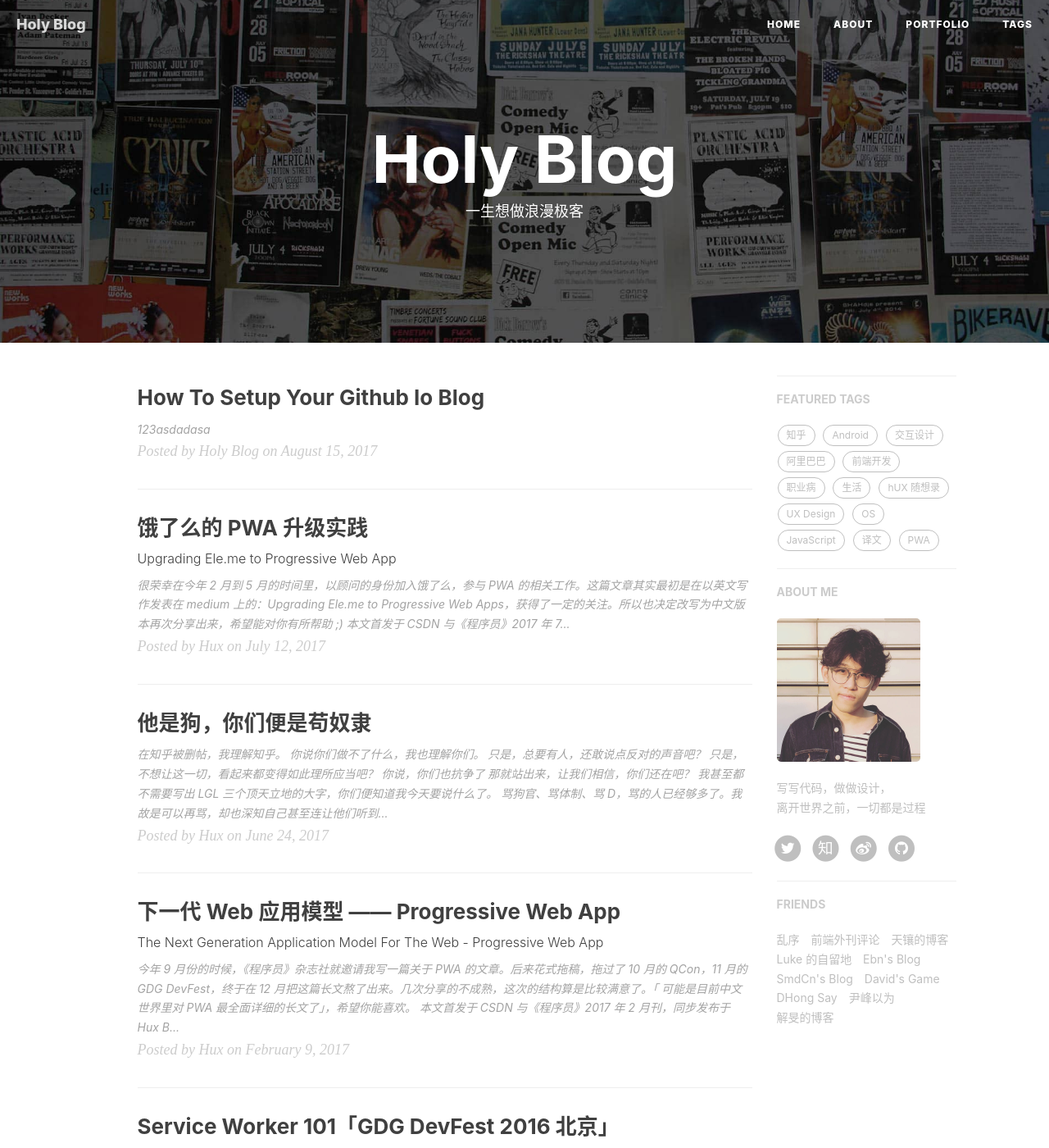
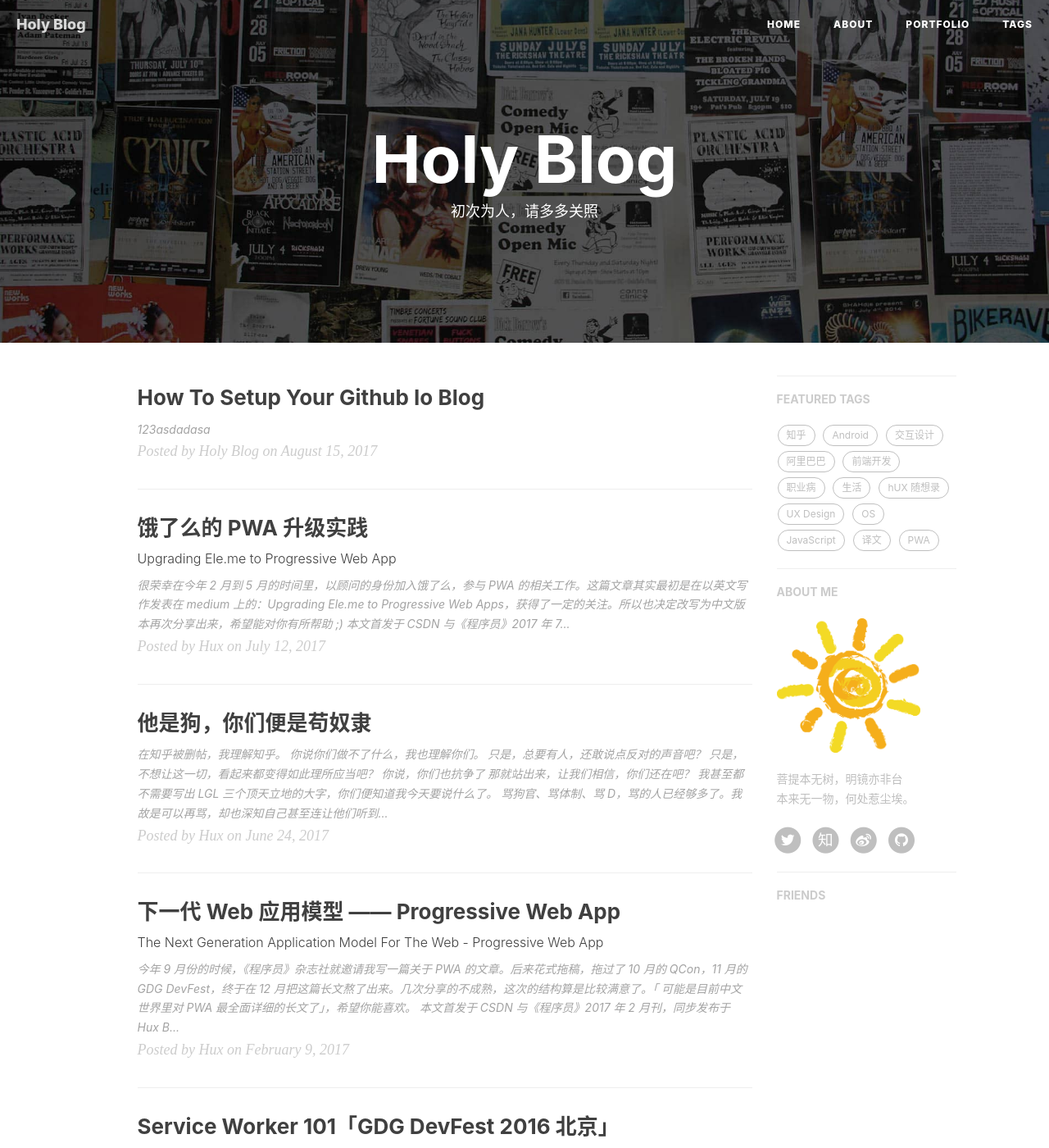
Before and after one commit to huodesheng/huodesheng.github.io, a Jekyll site: the page built from index.html, in a window 1280 px wide and 1400 px high. Shown: the whole window at 82% size. Built offline with Jekyll 4.4.1, drawn with Linux system fonts in a browser that asks for light colours; nearby versions of some CDN libraries; the list of posts is cut into pages by our own code; comment, search, counter and statistics services are not loaded.

Commit message:
更新文字和图片

```diff
--- a/_config.yml
+++ b/_config.yml
@@ -2,7 +2,7 @@
 title: Holy Blog
 SEOTitle: 大圣的博客 | Holy Blog
 header-img: img/home-bg.jpg
-email: huxpro@gmail.com
+email:
 description: "初次为人，请多多关照。"
 keyword: "大圣, holy"
 url: "https://huodesheng.github.io"              # your host, for absolute URL
@@ -12,9 +12,9 @@
 
 # SNS settings
 RSS: false
-weibo_username:     huodeshengpro
+weibo_username:     huodesheng
 zhihu_username:     huodeshengpro
-github_username:    huodeshengpro
+github_username:    huodesheng
 twitter_username:   huodeshengpro
 #facebook_username:  huxpro
 # linkedin_username:  firstname-lastname-idxxxx
@@ -48,7 +48,7 @@
 
 
 # Disqus settings
-disqus_username: hux
+disqus_username: holy
 
 # Netease setttings
 netease_comment: false
@@ -67,8 +67,8 @@
 
 # Sidebar settings
 sidebar: true                           # whether or not using Sidebar.
-sidebar-about-description: "写写代码，做做设计，<br>离开世界之前，一切都是过程"
-sidebar-avatar: /img/avatar-hux.jpg      # use absolute URL, seeing it's used in both `/` and `/about/`
+sidebar-about-description: "菩提本无树，明镜亦非台<br>本来无一物，何处惹尘埃。"
+sidebar-avatar: /img/avatar-holy.png      # use absolute URL, seeing it's used in both `/` and `/about/`
 
 
 
@@ -86,38 +86,5 @@
 
 # Friends
 friends: [
-    {
-    #     title: "Su",
-    #     href: "http://su.gallery/"
-    # },{
-        title: "乱序",
-        href: "http://mida.re/"
-    },{
-        title: "前端外刊评论",
-        href: "http://qianduan.guru/"
-    },{
-        title: "天镶的博客",
-        href: "http://lingyu.wang/"
-    },{
-        title: "Luke 的自留地",
-        href: "http://hmqk1995.github.io"
-    },{
-        title: "Ebn's Blog",
-        href: "http://ebnbin.com/"
-    },{
-        title: "SmdCn's Blog",
-        href: "http://blog.smdcn.net"
-    },{
-        title: "David's Game",
-        href: "https://www.ruoyaowu.com/"
-    },{
-        title: "DHong Say",
-        href: "http://dhong.co"
-    },{
-        title: "尹峰以为",
-        href: "http://ingf.github.io/"
-    },{
-        title: "解旻的博客",
-        href: "http://xieminis.me/"
-    }
+
 ]
--- a/index.html
+++ b/index.html
@@ -1,6 +1,6 @@
 ---
 layout: page
-description: "一生想做浪漫极客"
+description: "初次为人，请多多关照"
 ---
 
 {% for post in paginator.posts %}
```
Also changed, not shown: img/avatar-holy.png (added).
